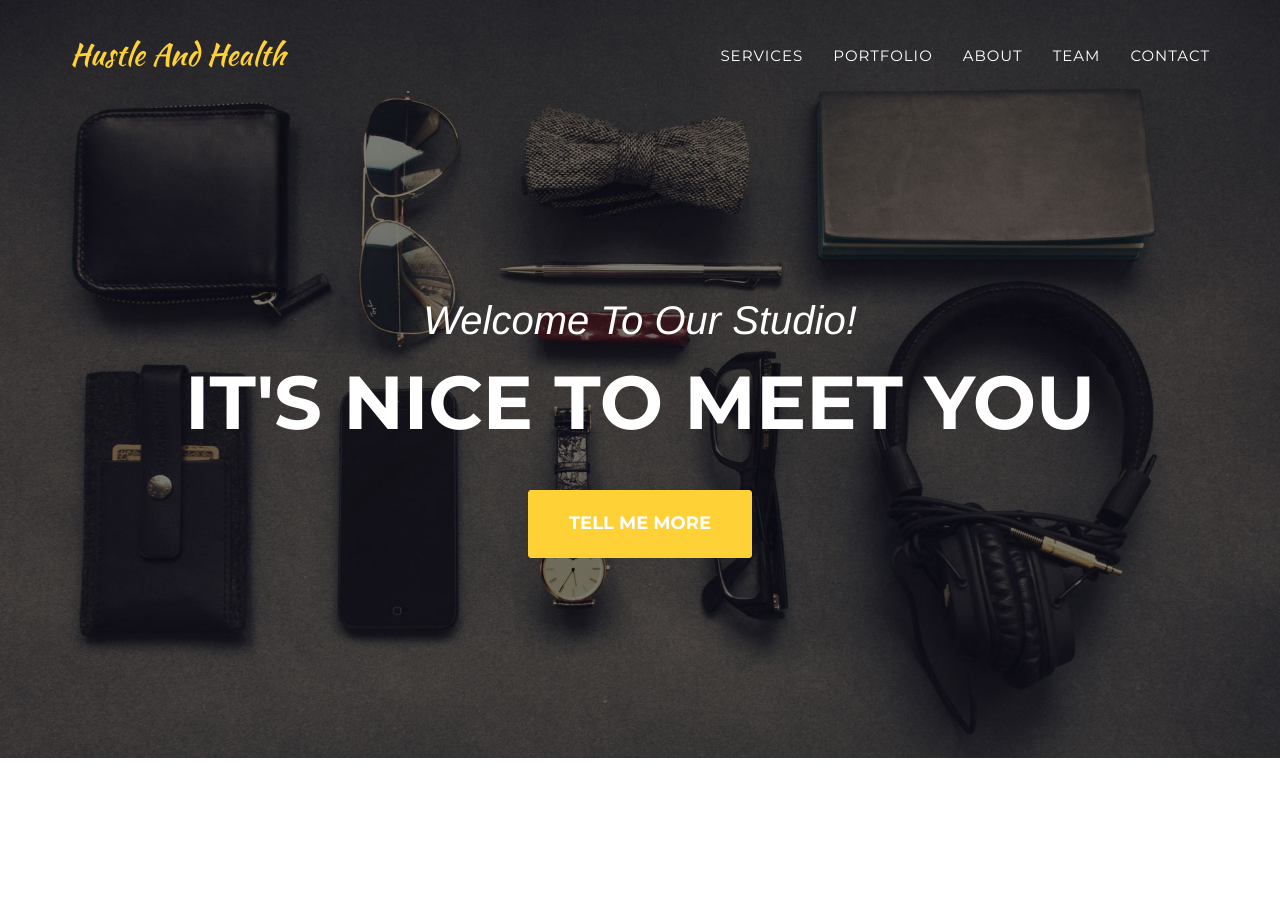
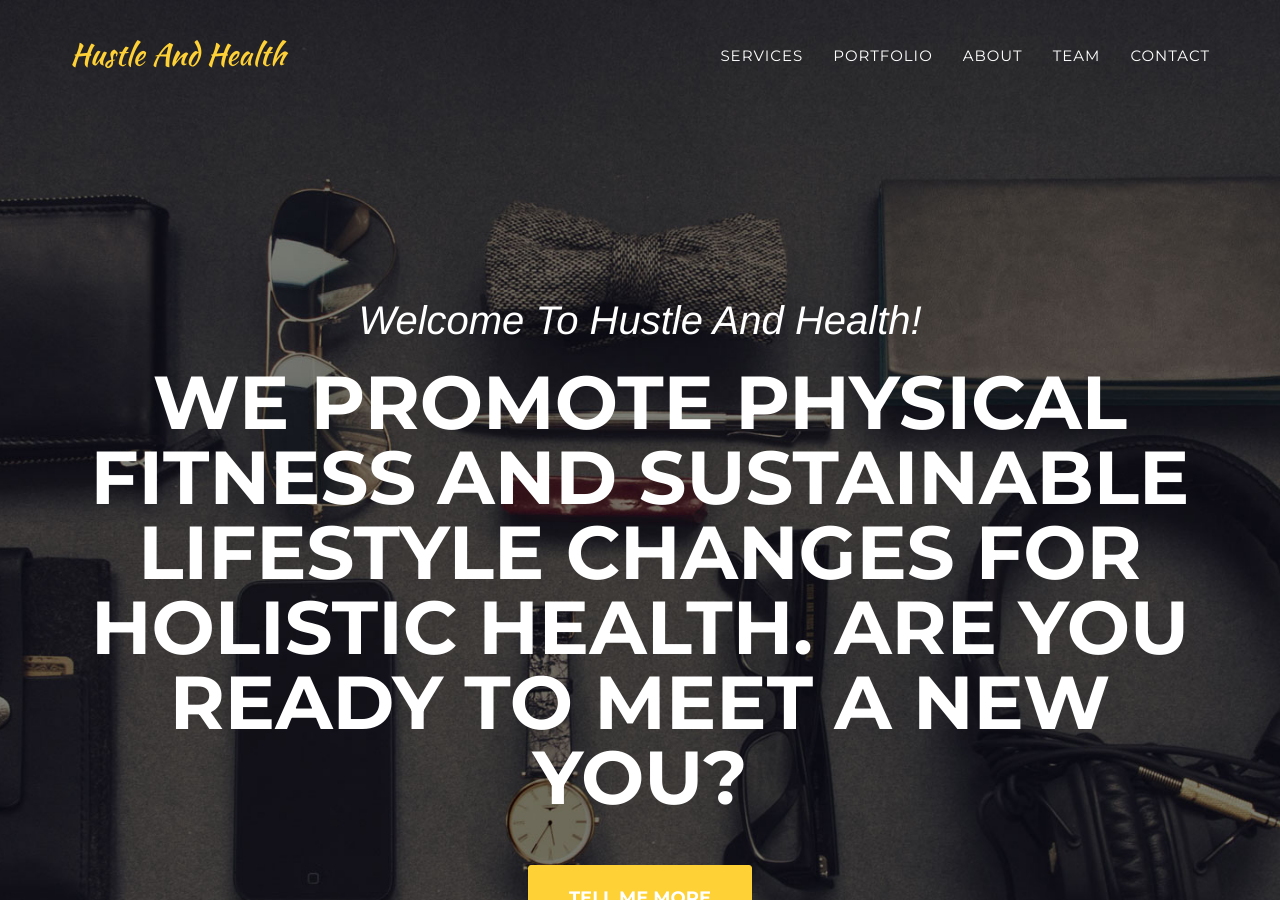
Before and after one commit to kalpitthakkar/HnH, a Jekyll site: the page built from index.html, in a window 1280 px wide and 900 px high. Built offline with Jekyll 4.4.1, drawn with Linux system fonts in a browser that asks for light colours; some web fonts are replaced; some of the changed text lies outside the part shown.

Commit message:
Add description and change user names

```diff
--- a/_config.yml
+++ b/_config.yml
@@ -9,7 +9,7 @@
 
 # Team names, titles and social links
 people:
-- name: Rohit
+- name: Shefali
   pic: 1
   position: Lead Designer
   social:
@@ -20,7 +20,7 @@
     - title: stack-overflow
       url: #
 
-- name: Shefali
+- name: Rohit
   pic: 2
   position: Lead Marketer
   social:
--- a/_includes/header.html
+++ b/_includes/header.html
@@ -44,8 +44,8 @@
     <header>
         <div class="container">
             <div class="intro-text">
-                <div class="intro-lead-in">Welcome To Our Studio!</div>
-                <div class="intro-heading">It's Nice To Meet You</div>
+                <div class="intro-lead-in">Welcome To Hustle And Health!</div>
+                <div class="intro-heading">We promote physical fitness and sustainable lifestyle changes for holistic health. Are you ready to meet a new YOU?</div>
                 <a href="#services" class="page-scroll btn btn-xl">Tell Me More</a>
             </div>
         </div>
```
